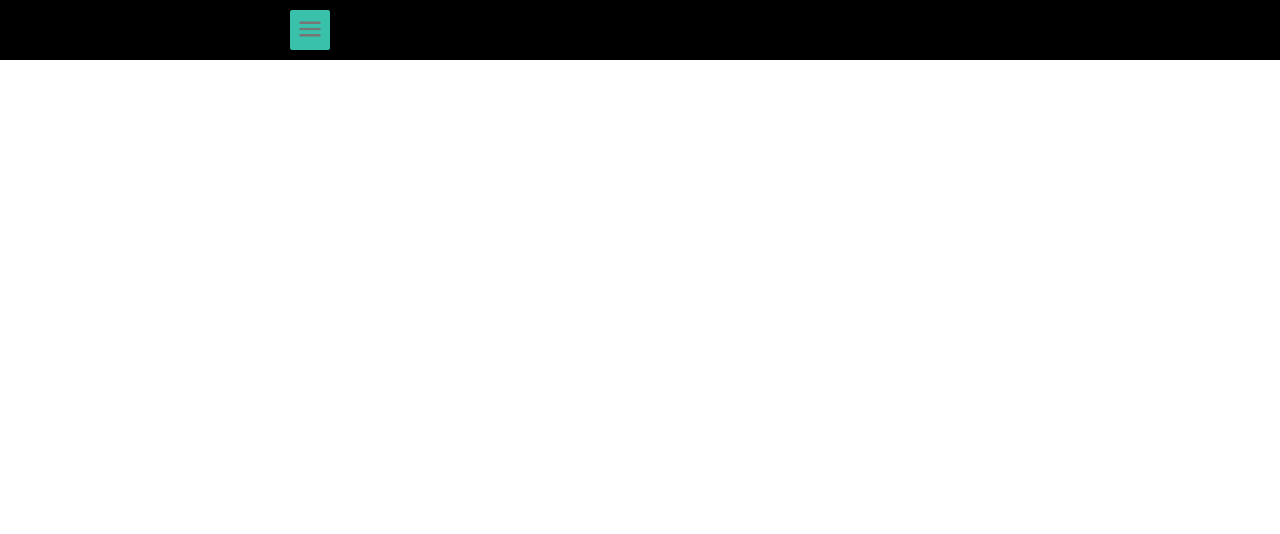
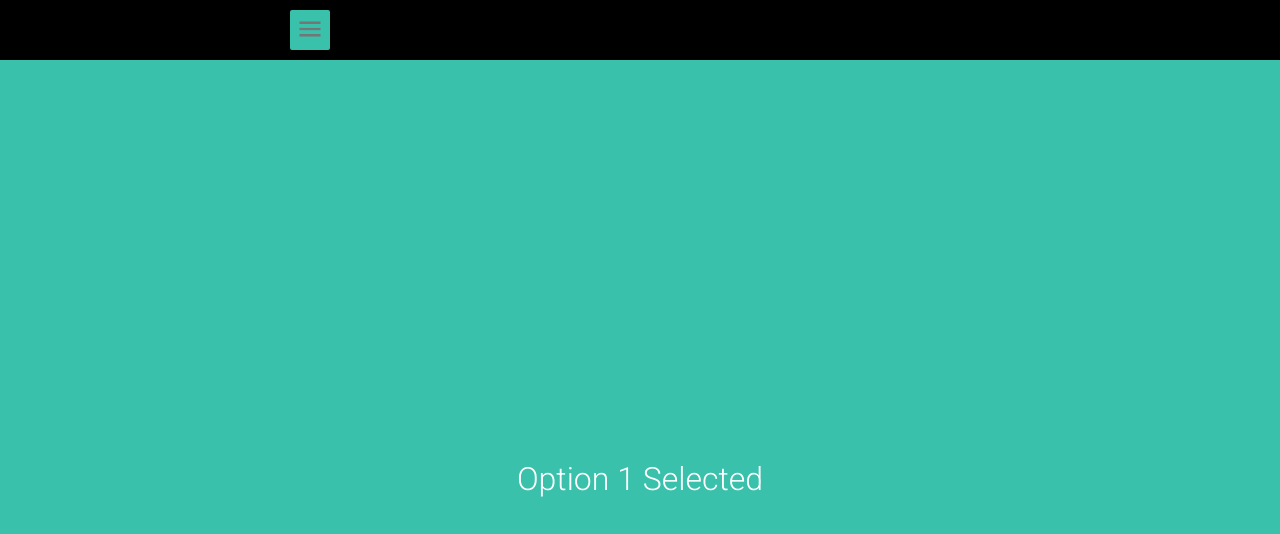
Before and after one commit to mhallcouk/react-mhallcouk, a React (Create React App) app: page / in a window 1280 px wide. Shown: the top 534 px of the page. Built offline with nearby package versions, Linux system fonts and the light colour scheme.

Commit message:
Content Option 1 added

```diff
--- a/src/App.css
+++ b/src/App.css
@@ -7,6 +7,7 @@ body {
 
 .App {
   text-align: center;
+  height: 100%;
 }
 
 /*========= Menu Bar and Links =======*/
@@ -63,3 +64,34 @@ body {
   float: left;
   margin-top: 5px;
 }
+
+/*======= Content ========*/
+
+#content {
+  background-color: #39C1AC;
+  height: 900px;
+  width: 100%;
+  padding: 0;
+  margin: 0;
+}
+
+#content-container {
+  width: 700px;
+  height: 900px;
+  margin-left: auto;
+  margin-right: auto;
+  max-width: 100%;
+  padding-left: 10px;
+  padding-right: 10px;
+}
+
+#content-container p {
+  color: white;
+  margin-top: auto;
+  margin-bottom: auto;
+  padding-top: 400px;
+  padding-bottom: auto;
+  padding-top: 16;
+  font-family: Roboto;
+  font-size: 2rem;
+}
--- a/src/App.js
+++ b/src/App.js
@@ -2,12 +2,14 @@ import React, { Component } from 'react';
 import './App.css';
 
 import MenuBar from './components/menu-bar';
+import Option1 from './components/option1';
 
 class App extends Component {
   render() {
     return (
       <div className="App">
         <MenuBar />
+        <Option1 />
       </div>
     );
   }
--- a/src/components/menu-bar.js
+++ b/src/components/menu-bar.js
@@ -6,7 +6,8 @@ class MenuBar extends Component {
   constructor(props) {
     super(props);
     this.state = {
-      visible: false
+      visible: false,
+      displayOption: 1
     }
 }
 
@@ -20,11 +21,16 @@ class MenuBar extends Component {
     }
   }
 
+  handleOptionClick(option) {
+    this.setState({displayOption: option});
+    console.log(this.state.displayOption);
+  }
+
   render() {
     var dropDown = this.state.visible ? <div id="drop-down">
-      <p>Menu Option 1</p>
-      <p>Menu Option 2</p>
-      <p>Menu Option 3</p>
+      <p onClick={() => this.handleOptionClick(1)}>Menu Option 1</p>
+      <p onClick={() => this.handleOptionClick(2)}>Menu Option 2</p>
+      <p onClick={() => this.handleOptionClick(3)}>Menu Option 3</p>
     </div> : null;
 
     return(
--- /dev/null
+++ b/src/components/option1.js
@@ -0,0 +1,32 @@
+import React, {Component} from "react";
+
+
+
+class Option1 extends Component {
+  constructor(props) {
+    super(props);
+    this.state = {
+
+    }
+}
+
+  render() {
+    var dropDown = this.state.visible ? <div id="drop-down">
+      <p onClick={() => this.handleOptionClick(1)}>Menu Option 1</p>
+      <p onClick={() => this.handleOptionClick(2)}>Menu Option 2</p>
+      <p onClick={() => this.handleOptionClick(3)}>Menu Option 3</p>
+    </div> : null;
+
+    return(
+      <div id="content">
+        <div id="content-container">
+          <p>Option 1 Selected</p>
+        </div>
+      </div>
+    );
+  }
+
+}
+
+
+export default Option1;
```
